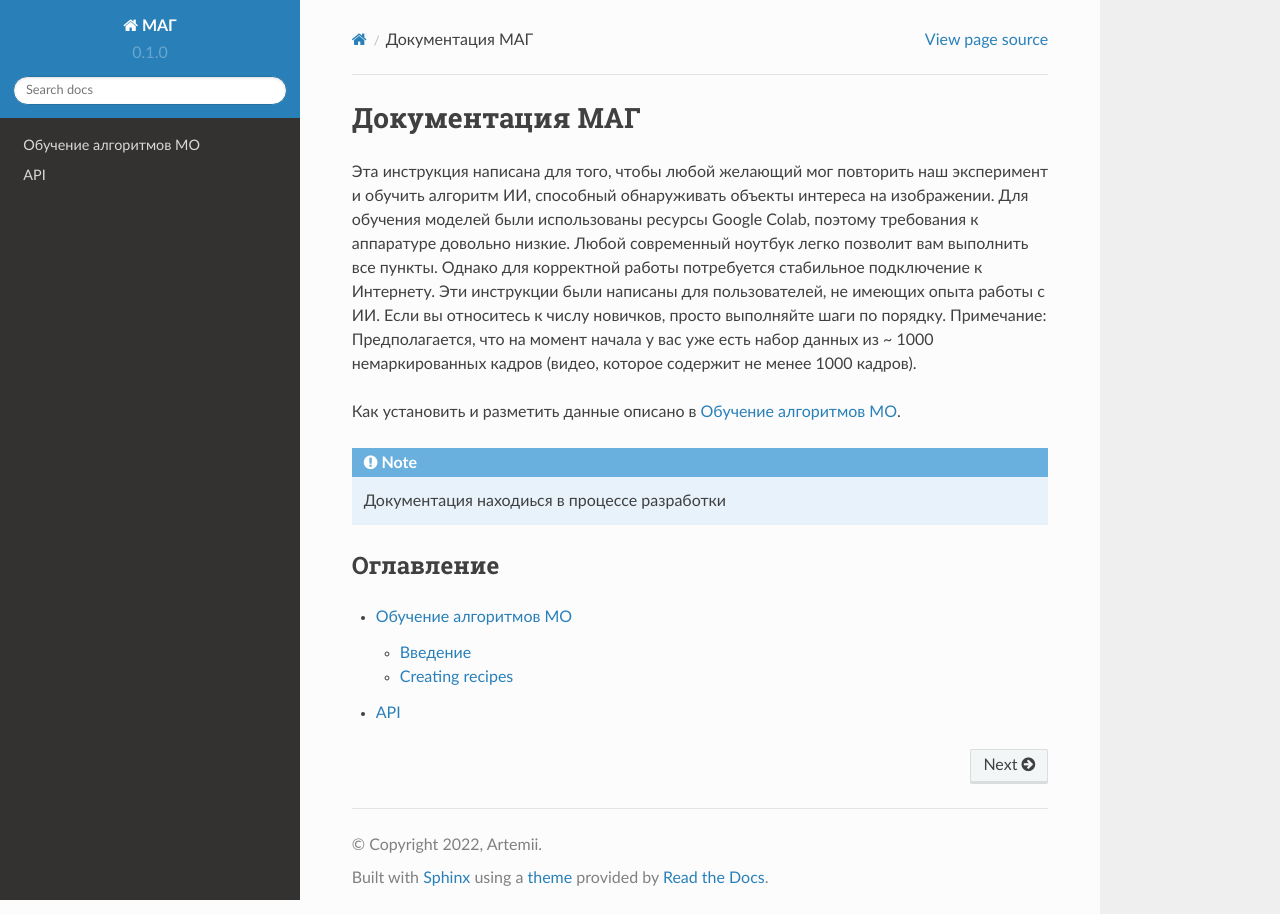
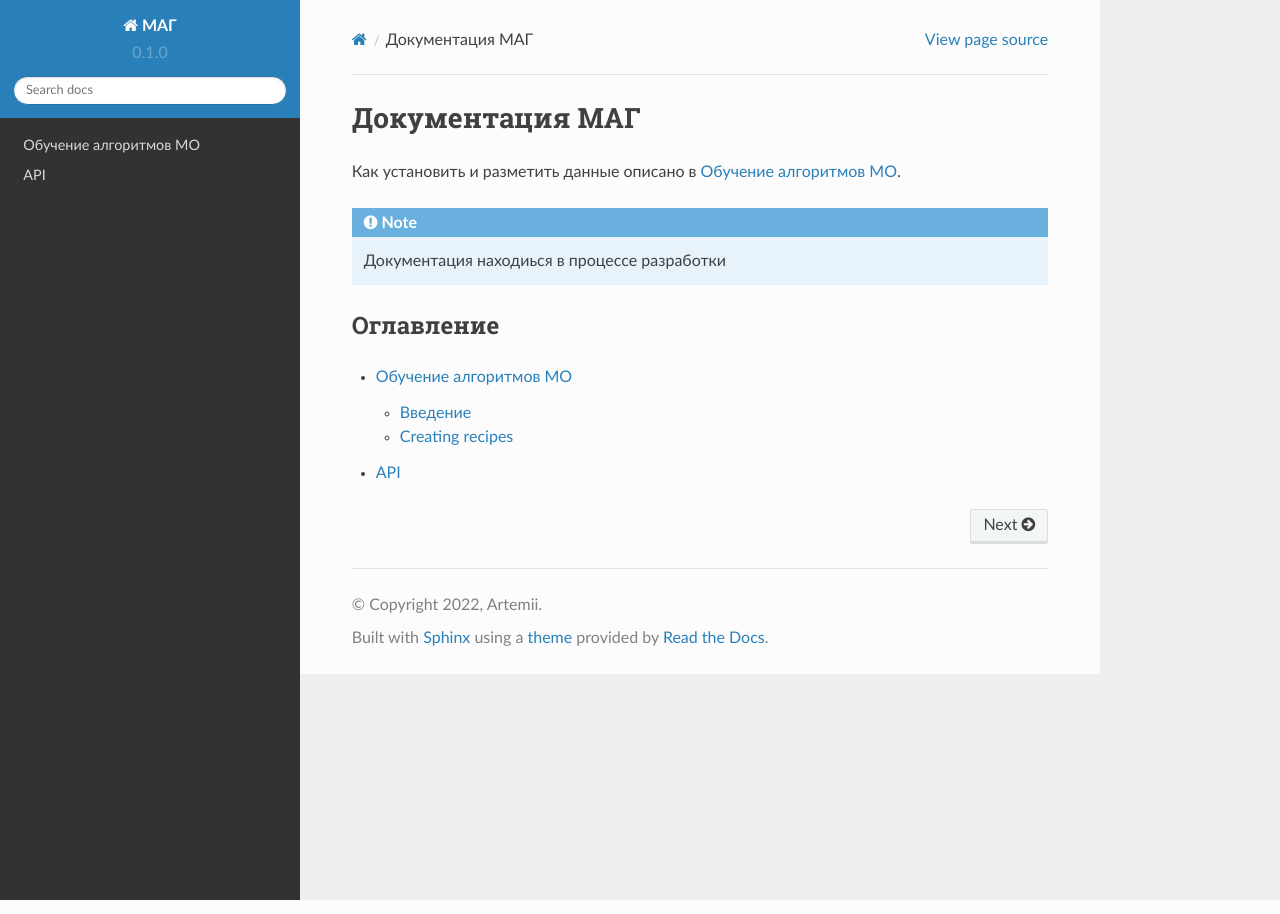
Before and after one commit to Zenkin/mag_tutorial, a Sphinx documentation site: the page built from docs/source/index.rst, in a window 1280 px wide. Built offline with Sphinx 7.4.7 and the Read the Docs theme 2.0.0, drawn with Linux system fonts in a browser that asks for light colours.

Commit message:
Update index.rst

```diff
--- a/docs/source/index.rst
+++ b/docs/source/index.rst
@@ -1,13 +1,5 @@
 Документация МАГ
 ===================================
-
-Эта инструкция написана для того, чтобы любой желающий мог повторить наш эксперимент и обучить алгоритм ИИ,
-способный обнаруживать объекты интереса на изображении. Для обучения моделей были использованы ресурсы Google Colab,
-поэтому требования к аппаратуре довольно низкие. Любой современный ноутбук легко позволит вам выполнить все пункты.
-Однако для корректной работы потребуется стабильное подключение к Интернету. Эти инструкции были написаны для пользователей,
-не имеющих опыта работы с ИИ. Если вы относитесь к числу новичков, просто выполняйте шаги по порядку.
-Примечание: Предполагается,
-что на момент начала у вас уже есть набор данных из ~ 1000 немаркированных кадров (видео, которое содержит не менее 1000 кадров).
 
 Как установить и разметить данные описано в :doc:`usage`.
 
```
